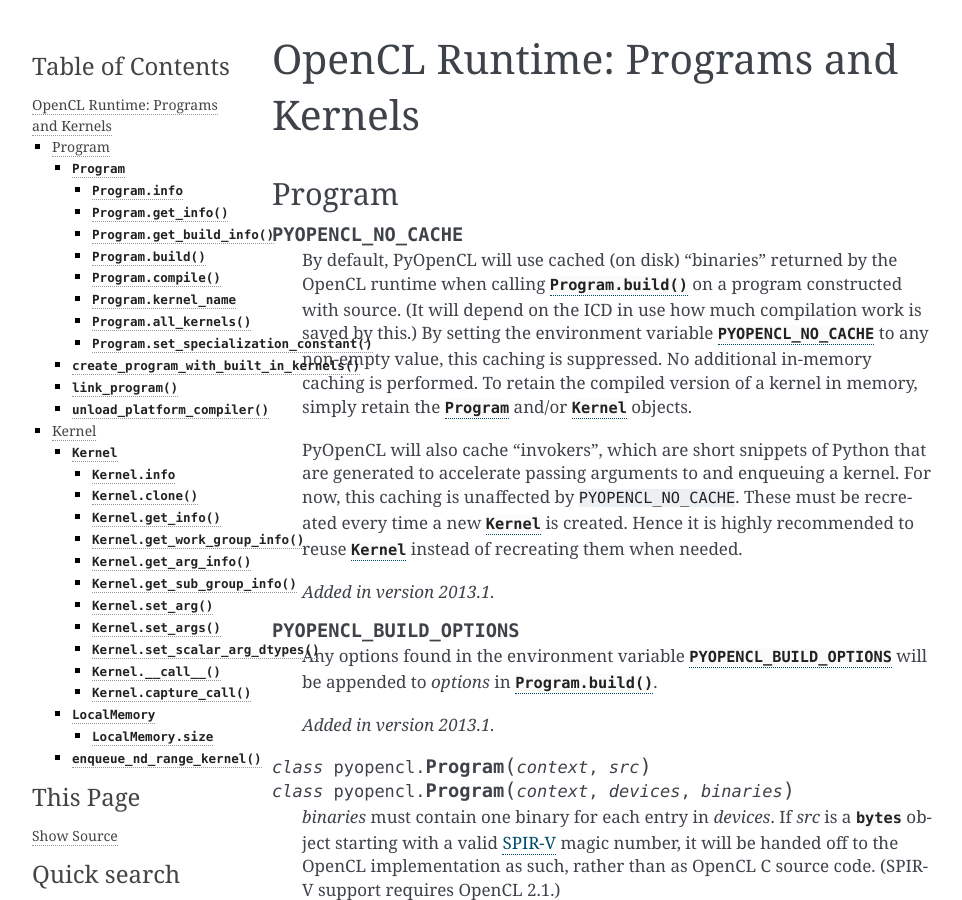
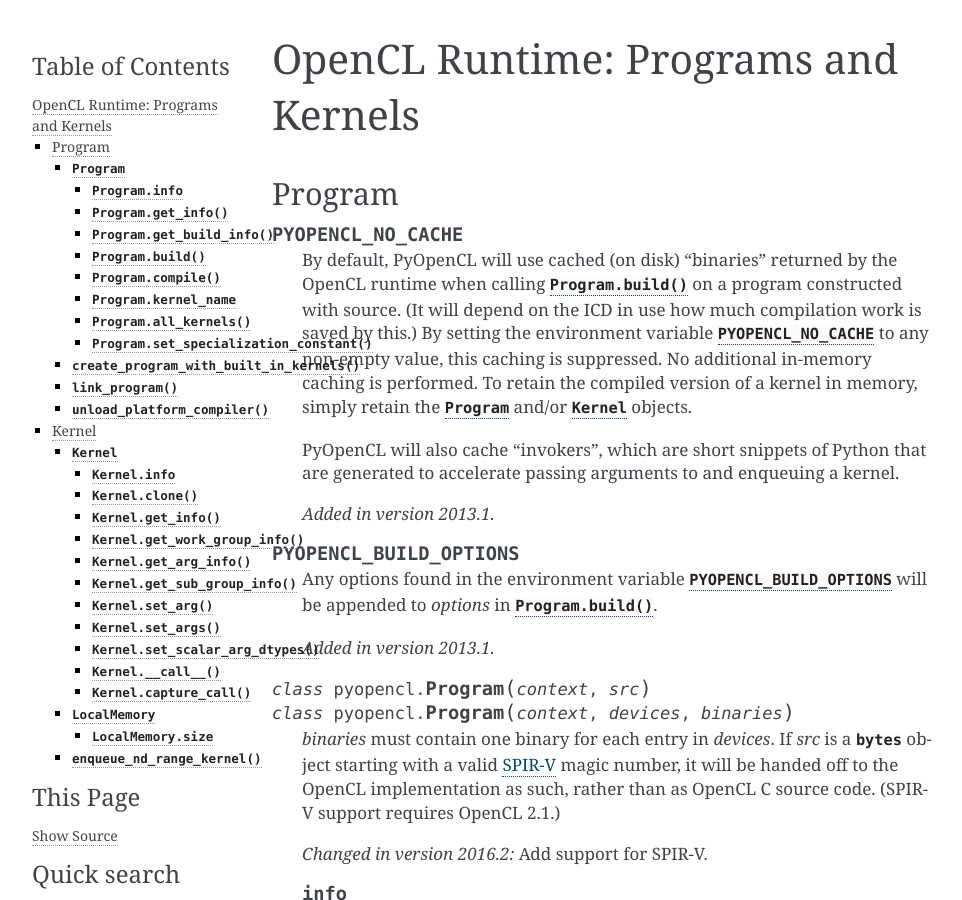
Before and after one commit to inducer/pyopencl, a Sphinx documentation site: the page built from doc/runtime_program.rst, in a window 1280 px wide and 900 px high. Shown: the whole window, without its empty margins (148-1110 px from the left). Built offline with Sphinx 7.4.7, drawn with Linux system fonts in a browser that asks for light colours.

Commit message:
update docs for PYOPENCL_NO_CACHE

```diff
--- a/doc/runtime_program.rst
+++ b/doc/runtime_program.rst
@@ -22,10 +22,7 @@ Program
 
     PyOpenCL will also cache "invokers", which are short snippets of Python
     that are generated to accelerate passing arguments to and enqueuing
-    a kernel. For now, this caching is unaffected by ``PYOPENCL_NO_CACHE``.
-    These must be recreated every time a new :class:`Kernel` is created.
-    Hence it is highly recommended to reuse :class:`Kernel` instead of
-    recreating them when needed.
+    a kernel.
 
     .. versionadded:: 2013.1
 
```
